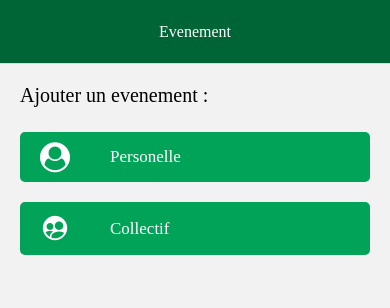
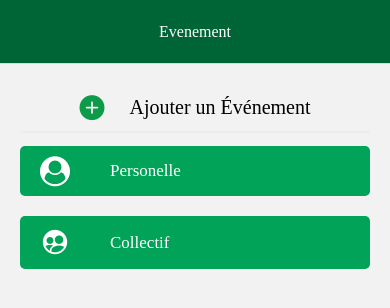
Before and after one commit to YahyaNamir/calendarForm, a React Native app: screen /Evenement in a window 390 px wide. Shown: the top 308 px of the page. Built offline with nearby package versions, Linux system fonts and the light colour scheme.

Commit message:
Evenement

```diff
--- a/src/EventNavigator.js
+++ b/src/EventNavigator.js
@@ -3,14 +3,17 @@ import {View, Text, TouchableOpacity, StyleSheet, Button} from 'react-native';
 import {useNavigation} from '@react-navigation/native';
 import Icon from 'react-native-vector-icons/FontAwesome';
 import Icon1 from 'react-native-vector-icons/Ionicons';
+import Icon2 from 'react-native-vector-icons/AntDesign';
 
 export default function EventNavigator() {
   const navigation = useNavigation();
 
   return (
     <View style={{padding: 20}}>
-      <Text style={styles.text}>Ajouter un evenement :</Text>
-
+      <View style={styles.row}>
+        <Icon2 name="pluscircle" size={25} style={styles.icon} />
+        <Text style={styles.text}>Ajouter un Événement</Text>
+      </View>
       <TouchableOpacity
         style={styles.button}
         onPress={() => navigation.navigate('Personelle')}>
@@ -29,11 +32,35 @@ export default function EventNavigator() {
 }
 
 const styles = StyleSheet.create({
+  // text: {
+  //   marginBottom: 15,
+  //   fontSize: 20,
+  //   color: 'black',
+  //   fontFamily: 'Poppins-Bold',
+  // },
+  icon: {
+    marginRight: 10,
+    color: '#0e9b49',
+  },
   text: {
-    marginBottom: 15,
     fontSize: 20,
+    fontFamily: 'Poppins-Bold',
     color: 'black',
-    fontFamily: 'Poppins-Bold',
+    textAlign: 'center',
+    marginLeft: 15,
+  },
+  row: {
+    padding: 10,
+    marginBottom: 5,
+    borderRadius: 3,
+    shadowColor: '#19722b61',
+    shadowOffset: {width: 0, height: 2},
+    shadowOpacity: 0.1,
+    shadowRadius: 2,
+    elevation: 2,
+    flexDirection: 'row',
+    alignItems: 'center',
+    justifyContent: 'center',
   },
   container: {
     flex: 1,
--- a/src/evenements/Personelle.js
+++ b/src/evenements/Personelle.js
@@ -134,7 +134,7 @@ export default function Personelle() {
       <View style={styles.container}>
         <View style={styles.row}>
           <Icon2 name="pluscircle" size={25} style={styles.icon} />
-          <Text style={styles.text}>Ajouter un Événement</Text>
+          <Text style={styles.text}>Personelle Événement</Text>
         </View>
 
         <Text style={styles.label}>Planning*</Text>
@@ -308,7 +308,7 @@ const styles = StyleSheet.create({
     padding: 10,
     marginBottom: 5,
     borderRadius: 3,
-    shadowColor: '#302e2e48',
+    shadowColor: '#19722b61',
     shadowOffset: {width: 0, height: 2},
     shadowOpacity: 0.1,
     shadowRadius: 2,
```
